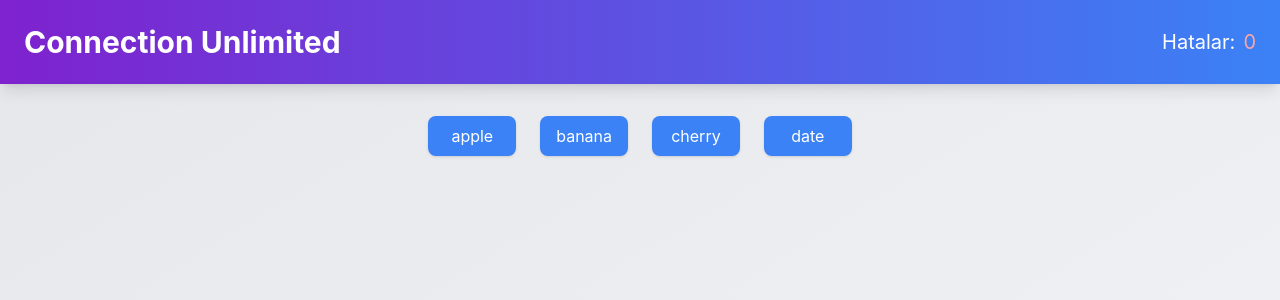
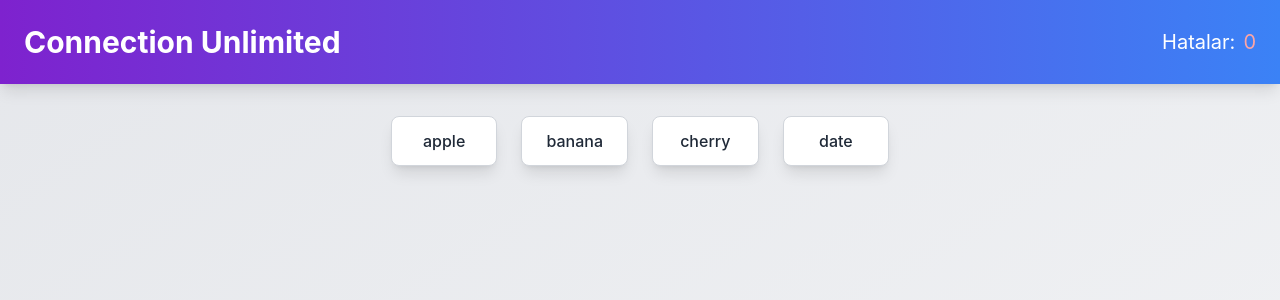
Before and after one commit to Heminyildiz/ConnectionWords, a React (Create React App) app: page / in a window 1280 px wide. Shown: the top 300 px of the page. Built offline with nearby package versions, Linux system fonts and the light colour scheme; the HTML template or start-up script is replaced by a standard one.

Commit message:
Update WordButton.jsx

```diff
--- a/src/components/WordButton.jsx
+++ b/src/components/WordButton.jsx
@@ -1,18 +1,22 @@
 import React from 'react';
 
 const WordButton = ({ word, isCorrect, onClick, disabled }) => {
-  // Seçimin durumuna göre dinamik sınıf belirleme
-  const getClass = () => {
-    if (isCorrect === true) return "bg-green-500";
-    if (isCorrect === false) return "bg-red-500";
-    return "bg-blue-500 hover:bg-blue-600";
-  };
+  // Buton stilini seçim durumuna göre ayarlıyoruz
+  let baseStyle = "py-3 px-6 rounded-lg shadow-lg transition-all duration-300 ease-in-out font-medium focus:outline-none";
+
+  if (isCorrect === true) {
+    baseStyle += " bg-gradient-to-r from-green-400 to-green-600 text-white";
+  } else if (isCorrect === false) {
+    baseStyle += " bg-gradient-to-r from-red-400 to-red-600 text-white";
+  } else {
+    baseStyle += " bg-white text-gray-800 border border-gray-300 hover:shadow-2xl hover:border-transparent";
+  }
 
   return (
     <button
       onClick={onClick}
       disabled={disabled}
-      className={`py-2 px-4 rounded-lg shadow transition duration-200 ease-in-out active:scale-95 text-white ${getClass()}`}
+      className={baseStyle}
     >
       {word}
     </button>
```
